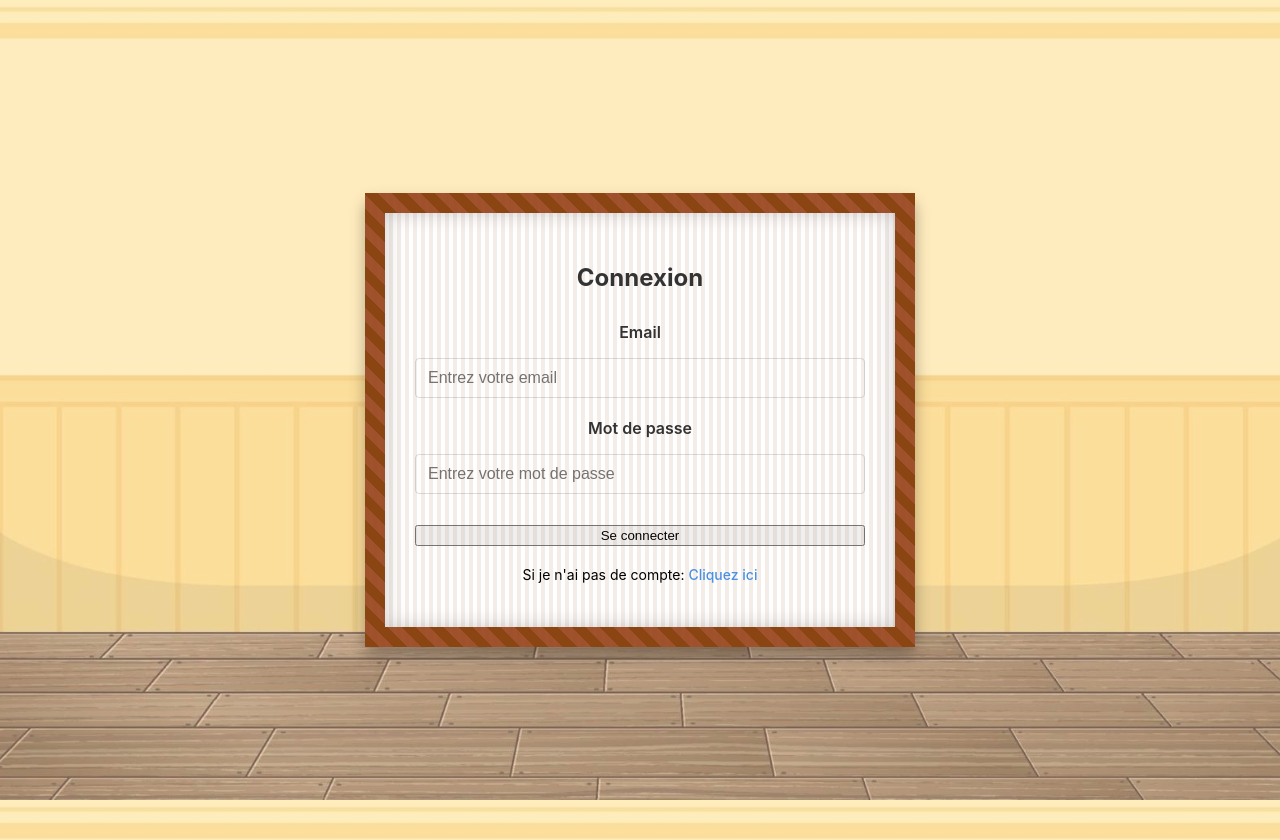
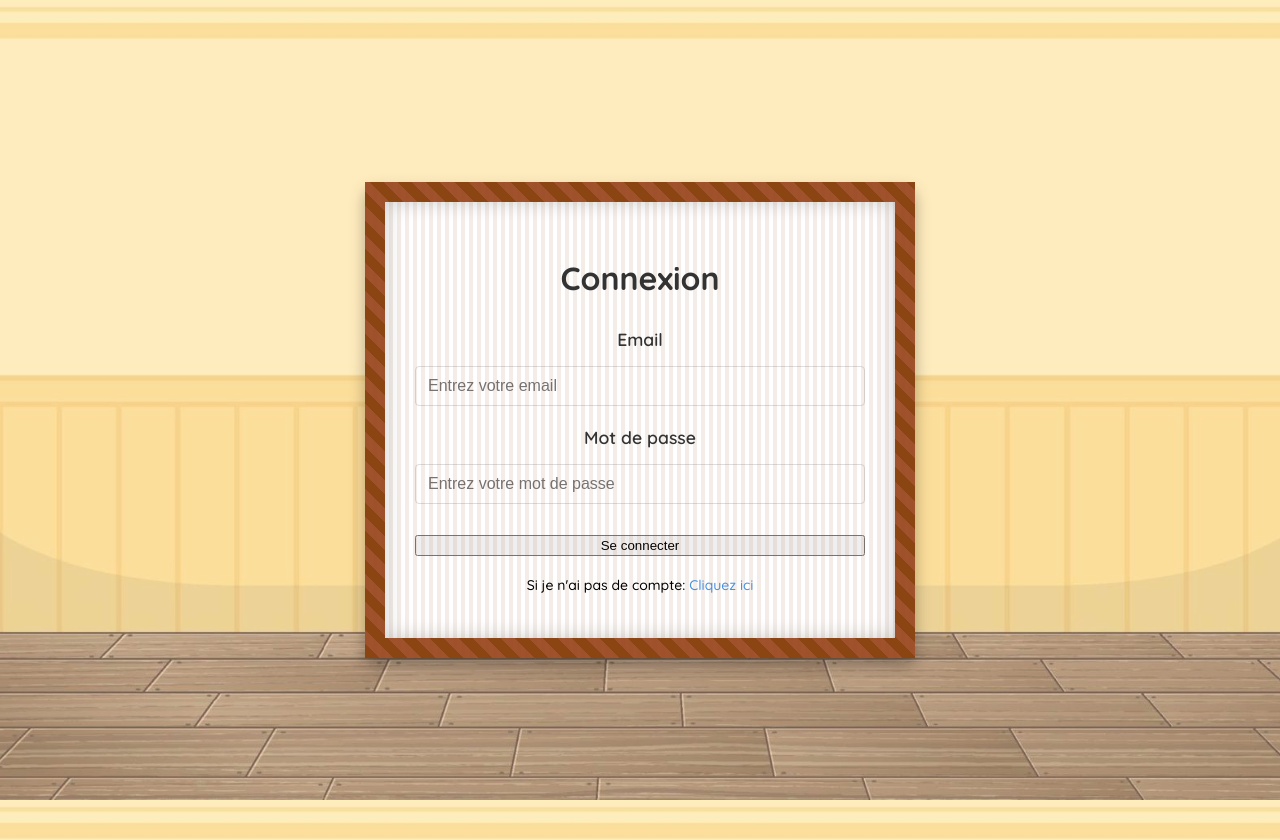
Before and after one commit to Dylserker/focus-carot-web, a React (Create React App) app in the folder frontend/: page /login in a window 1280 px wide. Built offline with nearby package versions, Linux system fonts and the light colour scheme.

Commit message:
CSS login + register font style

```diff
--- a/frontend/src/pages/Login/Login.css
+++ b/frontend/src/pages/Login/Login.css
@@ -1,9 +1,12 @@
+@import url('https://fonts.googleapis.com/css2?family=Quicksand:wght@400;500;600;700&display=swap');
+
 .login-container {
     display: flex;
     justify-content: center;
     align-items: center;
     min-height: 100vh;
     padding: 20px;
+    font-family: 'Quicksand', sans-serif;
 }
 
 .login-form-wrapper {
@@ -55,6 +58,9 @@
     text-align: center;
     margin-bottom: 30px;
     color: #333;
+    font-family: 'Quicksand', sans-serif;
+    font-weight: 700;
+    font-size: 2rem;
 }
 
 .form-group {
@@ -64,7 +70,9 @@
 .form-group label {
     display: block;
     margin-bottom: 6px;
-    font-weight: 500;
+    font-family: 'Quicksand', sans-serif;
+    font-weight: 600;
+    font-size: 1.1rem;
 }
 
 .form-submit {
@@ -79,6 +87,8 @@
     text-align: center;
     margin-top: 20px;
     font-size: 14px;
+    font-family: 'Quicksand', sans-serif;
+    font-weight: 500;
 }
 
 .form-footer a {
--- a/frontend/src/pages/Register/Register.css
+++ b/frontend/src/pages/Register/Register.css
@@ -1,9 +1,12 @@
+@import url('https://fonts.googleapis.com/css2?family=Quicksand:wght@400;500;600;700&display=swap');
+
 .register-container {
     display: flex;
     justify-content: center;
     align-items: center;
     min-height: 100vh;
     padding: 20px;
+    font-family: 'Quicksand', sans-serif;
 }
 
 .register-form-wrapper {
@@ -55,6 +58,9 @@
     text-align: center;
     margin-bottom: 30px;
     color: #333;
+    font-family: 'Quicksand', sans-serif;
+    font-weight: 700;
+    font-size: 2rem;
 }
 
 .form-group {
@@ -64,7 +70,9 @@
 .form-group label {
     display: block;
     margin-bottom: 6px;
-    font-weight: 500;
+    font-family: 'Quicksand', sans-serif;
+    font-weight: 600;
+    font-size: 1.1rem;
 }
 
 .form-submit {
@@ -85,6 +93,7 @@
     color: #4a90e2;
     text-decoration: none;
     font-weight: 500;
+    font-family: 'Quicksand', sans-serif;
 }
 
 .form-footer a:hover {
```
